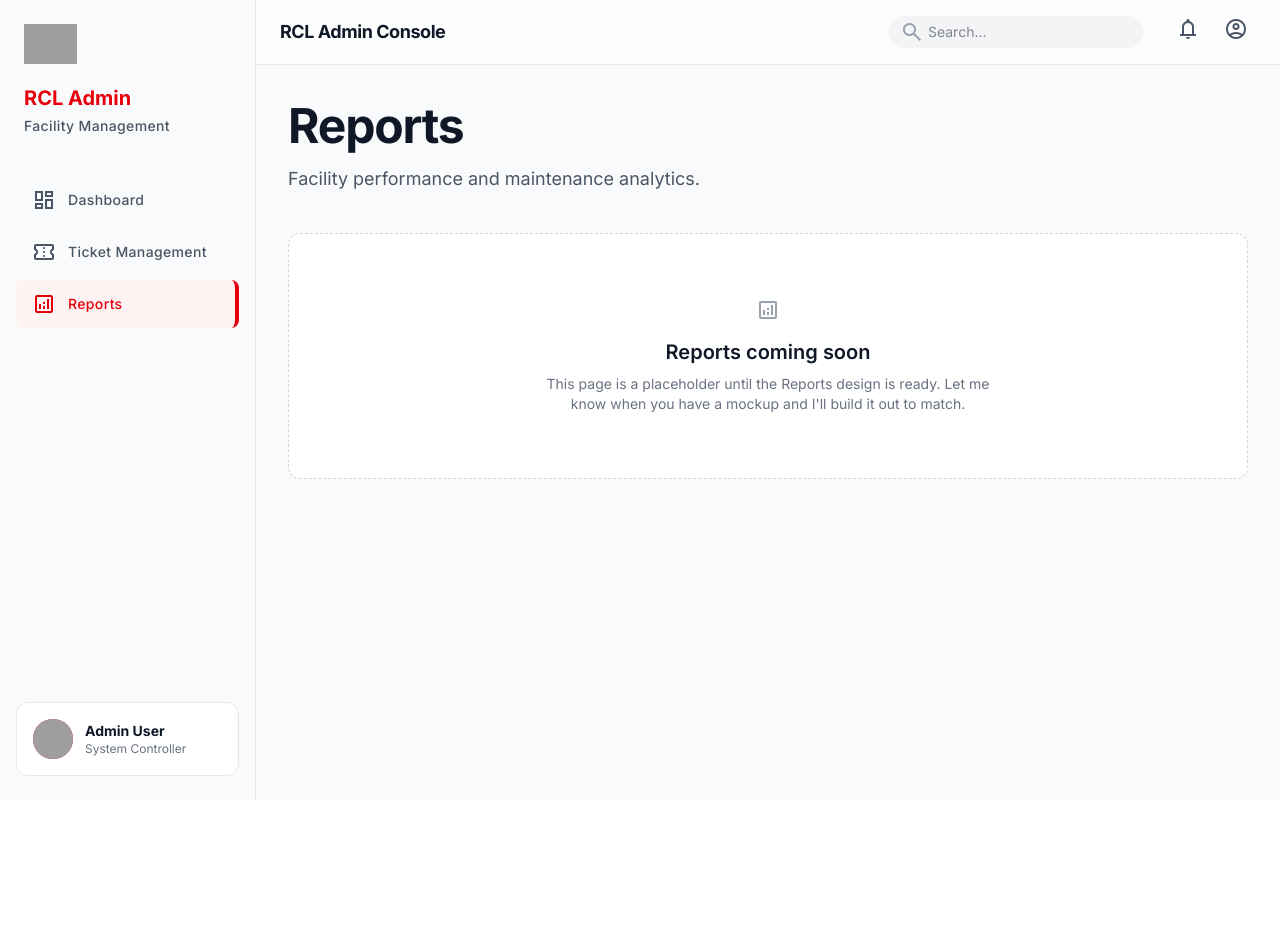
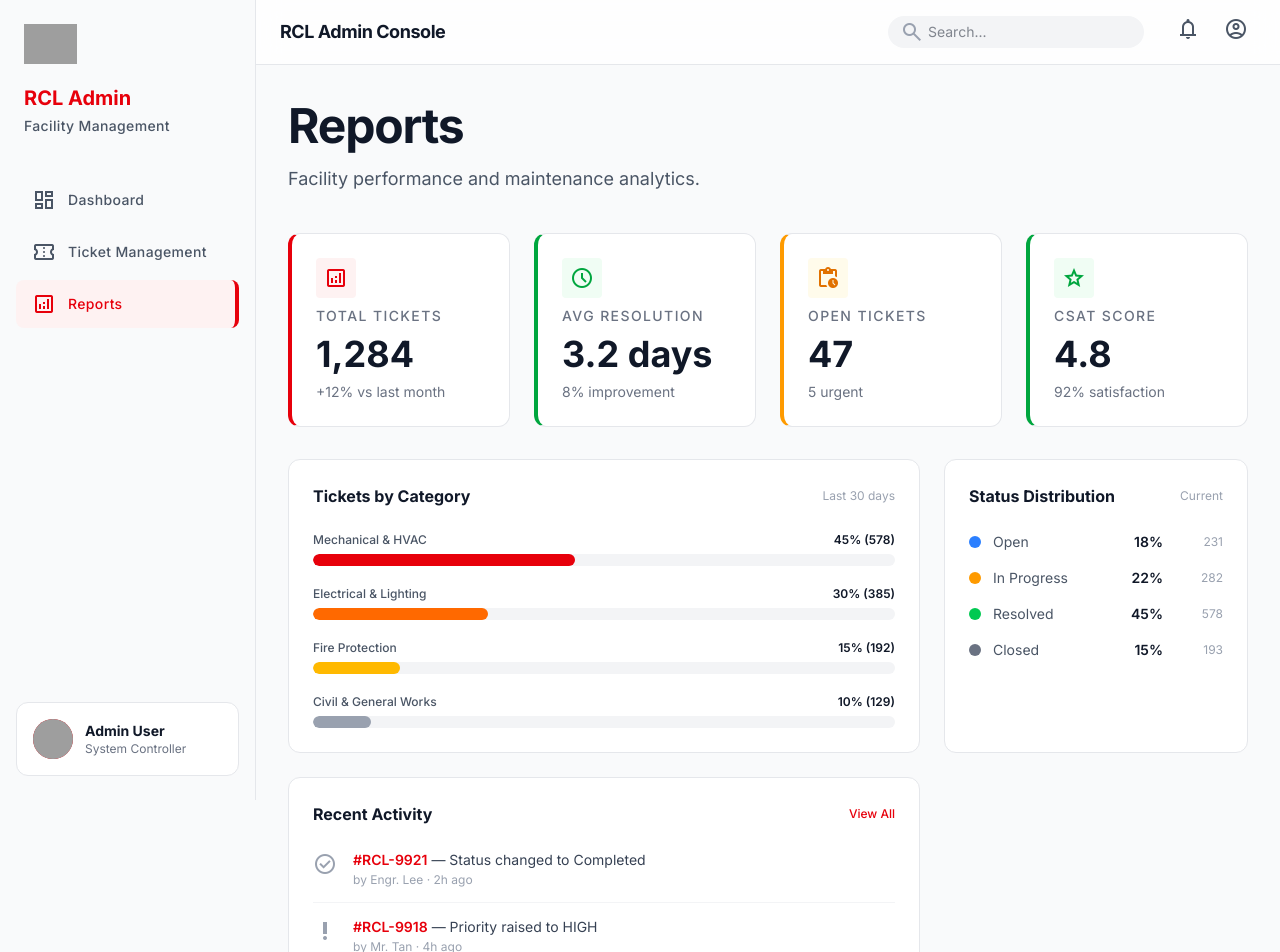
Before and after one commit to akmalhafizin/multi-tenant-ticketing-platform, a React (Vite) app in the folder apps/web/: page /admin/reports in a window 1280 px wide. Shown: the top 952 px of the page. Before the commit the page ends 800 px from the top, so only its background shows below. Built offline with nearby package versions, Linux system fonts and the light colour scheme; grey boxes are pictures that could not be loaded.

Commit message:
feat: add Reports page with KPI cards, category chart, status distribution, and activity feed

```diff
--- a/apps/web/src/pages/AdminReports.tsx
+++ b/apps/web/src/pages/AdminReports.tsx
@@ -1,6 +1,135 @@
-function AdminReports() {
+import StatCard from '../components/StatCard'
+
+// ─── Mock Data ──────────────────────────────────────────────────────────────
+
+const categoryData = [
+  { label: 'Mechanical & HVAC', percent: 45, count: 578, color: 'bg-red-600' },
+  { label: 'Electrical & Lighting', percent: 30, count: 385, color: 'bg-orange-500' },
+  { label: 'Fire Protection', percent: 15, count: 192, color: 'bg-amber-400' },
+  { label: 'Civil & General Works', percent: 10, count: 129, color: 'bg-gray-400' },
+]
+
+const statusData = [
+  { label: 'Open', percent: 18, count: 231, color: 'bg-blue-500' },
+  { label: 'In Progress', percent: 22, count: 282, color: 'bg-amber-500' },
+  { label: 'Resolved', percent: 45, count: 578, color: 'bg-green-500' },
+  { label: 'Closed', percent: 15, count: 193, color: 'bg-gray-500' },
+]
+
+const recentActivity = [
+  { id: '1', ticketId: '#RCL-9921', action: 'Status changed to Completed', by: 'Engr. Lee', time: '2h ago' },
+  { id: '2', ticketId: '#RCL-9918', action: 'Priority raised to HIGH', by: 'Mr. Tan', time: '4h ago' },
+  { id: '3', ticketId: '#RCL-9915', action: 'Assigned to Siti Rahmah', by: 'Admin', time: '6h ago' },
+  { id: '4', ticketId: '#RCL-9899', action: 'New ticket created', by: 'Guest', time: '8h ago' },
+  { id: '5', ticketId: '#RCL-9895', action: 'Comment added', by: 'Ahmad Zaki', time: '12h ago' },
+  { id: '6', ticketId: '#RCL-9880', action: 'Attachment uploaded', by: 'Guest', time: '1d ago' },
+]
+
+// ─── Sub-Components ─────────────────────────────────────────────────────────
+
+function CategoryBarChart() {
+  return (
+    <div className="bg-white border border-gray-200 rounded-xl p-6">
+      <div className="flex items-center justify-between mb-6">
+        <h3 className="text-base font-bold text-gray-900">Tickets by Category</h3>
+        <span className="text-xs text-gray-400">Last 30 days</span>
+      </div>
+      <div className="space-y-5">
+        {categoryData.map((cat) => (
+          <div key={cat.label}>
+            <div className="flex justify-between text-xs font-medium text-gray-600 mb-1.5">
+              <span>{cat.label}</span>
+              <span className="text-gray-900 font-semibold">{cat.percent}% ({cat.count.toLocaleString()})</span>
+            </div>
+            <div className="h-3 bg-gray-100 rounded-full overflow-hidden">
+              <div
+                className={`h-full rounded-full transition-all duration-700 ${cat.color}`}
+                style={{ width: `${cat.percent}%` }}
+              />
+            </div>
+          </div>
+        ))}
+      </div>
+    </div>
+  )
+}
+
+function StatusDistribution() {
+  return (
+    <div className="bg-white border border-gray-200 rounded-xl p-6">
+      <div className="flex items-center justify-between mb-6">
+        <h3 className="text-base font-bold text-gray-900">Status Distribution</h3>
+        <span className="text-xs text-gray-400">Current</span>
+      </div>
+      <div className="space-y-4">
+        {statusData.map((s) => (
+          <div key={s.label} className="flex items-center gap-3">
+            <div className={`w-3 h-3 rounded-full ${s.color}`} />
+            <span className="text-sm text-gray-600 flex-1">{s.label}</span>
+            <span className="text-sm font-semibold text-gray-900">{s.percent}%</span>
+            <span className="text-xs text-gray-400 w-12 text-right">{s.count.toLocaleString()}</span>
+          </div>
+        ))}
+      </div>
+      {/* Mini donut visual */}
+      <div className="mt-6 flex items-center justify-center gap-1">
+        {statusData.map((s) => (
+          <div
+            key={s.label}
+            className="h-2 rounded-full first:rounded-l-full last:rounded-r-full"
+            style={{ width: `${s.percent}%`, backgroundColor: s.color.replace('bg-', '') }}
+          />
+        ))}
+      </div>
+    </div>
+  )
+}
+
+function ActivityFeed() {
+  const getIcon = (action: string): string => {
+    if (action.includes('Completed')) return 'check_circle'
+    if (action.includes('raised') || action.includes('HIGH')) return 'priority_high'
+    if (action.includes('Assigned')) return 'assignment'
+    if (action.includes('created')) return 'add_circle'
+    if (action.includes('Comment')) return 'chat'
+    if (action.includes('Attachment') || action.includes('uploaded')) return 'attach_file'
+    return 'circle'
+  }
+
+  return (
+    <div className="bg-white border border-gray-200 rounded-xl p-6 lg:col-span-2">
+      <div className="flex items-center justify-between mb-6">
+        <h3 className="text-base font-bold text-gray-900">Recent Activity</h3>
+        <button className="text-xs font-medium text-red-600 hover:underline">View All</button>
+      </div>
+      <div className="space-y-0 divide-y divide-gray-100">
+        {recentActivity.map((item) => (
+          <div key={item.id} className="flex items-start gap-4 py-3.5 first:pt-0 last:pb-0">
+            <span className="material-symbols-outlined text-gray-400 text-xl mt-0.5">
+              {getIcon(item.action)}
+            </span>
+            <div className="flex-1 min-w-0">
+              <p className="text-sm text-gray-700">
+                <span className="font-semibold text-red-600">{item.ticketId}</span>{' '}
+                — {item.action}
+              </p>
+              <p className="text-xs text-gray-400 mt-0.5">
+                by {item.by} · {item.time}
+              </p>
+            </div>
+          </div>
+        ))}
+      </div>
+    </div>
+  )
+}
+
+// ─── Page ───────────────────────────────────────────────────────────────────
+
+export default function AdminReports() {
   return (
     <div className="max-w-7xl mx-auto">
+      {/* Header */}
       <div className="mb-10">
         <h1 className="text-5xl font-bold leading-tight tracking-tight text-gray-900">Reports</h1>
         <p className="text-lg leading-relaxed text-gray-600 mt-2">
@@ -8,16 +137,46 @@ function AdminReports() {
         </p>
       </div>
 
-      <div className="bg-white border border-dashed border-gray-300 rounded-xl p-16 flex flex-col items-center justify-center text-center">
-        <span className="material-symbols-outlined text-5xl text-gray-400 mb-4">analytics</span>
-        <h3 className="text-xl font-semibold text-gray-900 mb-2">Reports coming soon</h3>
-        <p className="text-sm text-gray-500 max-w-md">
-          This page is a placeholder until the Reports design is ready. Let me know when you
-          have a mockup and I'll build it out to match.
-        </p>
+      {/* KPI Cards Row */}
+      <div className="grid grid-cols-1 sm:grid-cols-2 lg:grid-cols-4 gap-6 mb-8">
+        <StatCard
+          icon="analytics"
+          label="Total Tickets"
+          value="1,284"
+          sub="+12% vs last month"
+          accent="red"
+        />
+        <StatCard
+          icon="schedule"
+          label="Avg Resolution"
+          value="3.2 days"
+          sub="8% improvement"
+          accent="green"
+        />
+        <StatCard
+          icon="pending_actions"
+          label="Open Tickets"
+          value="47"
+          sub="5 urgent"
+          accent="amber"
+        />
+        <StatCard
+          icon="star"
+          label="CSAT Score"
+          value="4.8"
+          sub="92% satisfaction"
+          accent="green"
+        />
+      </div>
+
+      {/* Charts & Activity Grid */}
+      <div className="grid grid-cols-1 lg:grid-cols-3 gap-6">
+        <div className="lg:col-span-2">
+          <CategoryBarChart />
+        </div>
+        <StatusDistribution />
+        <ActivityFeed />
       </div>
     </div>
   )
 }
-
-export default AdminReports
```
